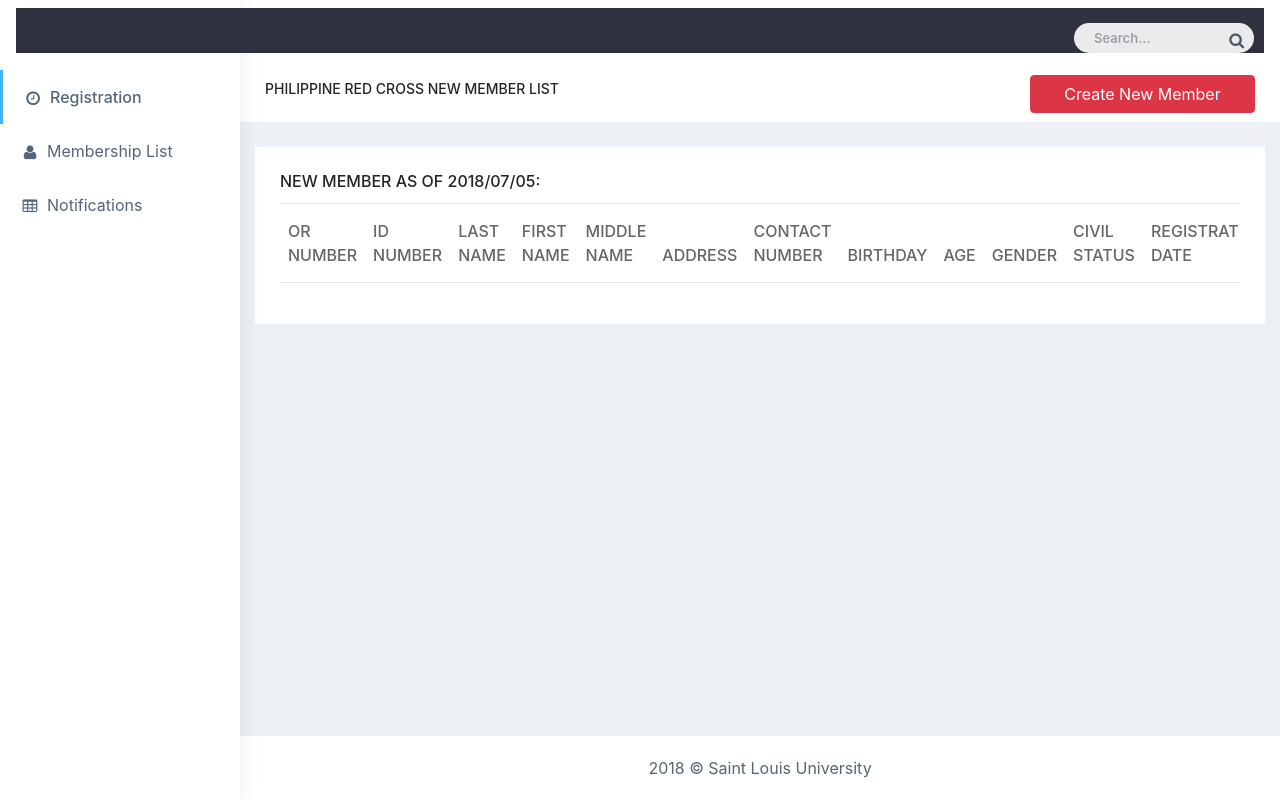
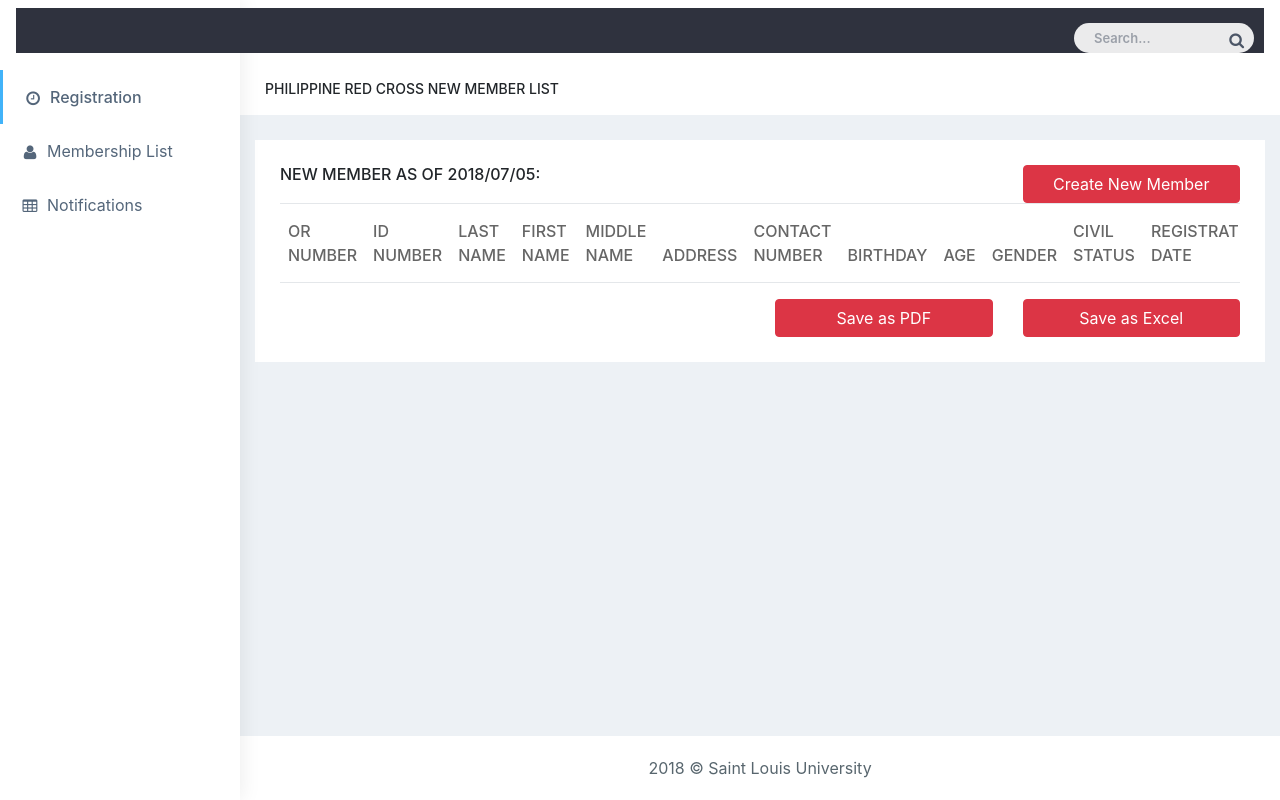
Before and after one commit to emariecayabyab/RedCrossMAAB, a PHP site: page /registration.php in a window 1280 px wide. Run offline with PHP 8.4, Linux system fonts and the light colour scheme; data that the repository does not hold is empty.

Commit message:
Inayos ko yung registration.php

```diff
--- a/registration.php
+++ b/registration.php
@@ -25,6 +25,16 @@
                                     padding: 16px;
                                 }
                                 div.CNM {
+                                    width: 50px;
+                                }
+                                div.div1 {
+                                    width: 320px;
+                                    padding: 10px;
+                                    border: 5px solid gray;
+                                    margin: 0;
+                                }
+
+                                .button {
                                     width: 50px;
                                 }
                                 </style>
@@ -108,9 +118,7 @@
                 <div class="row bg-title">
                     <div class="col-sm-9">
                         <h4 class="page-title">Philippine Red Cross New Member List</h4> </div>
-                    <div class="col-sm-3">
-                        <button type="button" class="btn btn-danger btn-block waves-effect waves-light" data-toggle="modal" data-target="#CNM" ">Create New Member</button>
-                    </div>
+
 
 
                         <!-- Modal for Create New Member -->
@@ -342,15 +350,21 @@
                         <!-- End of Modal -->
                 </div>
                 <!-- /row -->
+                <div class = "white-box" id ="div1">
                 <div class="row">
-                    <div class="col-sm-12">
-                        <div class="white-box">
+                        <div class="col-sm-6">
                             <h3 class="box-title">
                                 <?php
                                 echo "New Member As of " . date("Y/m/d") . ":";
                                 ?>
-
                             </h3>
+                        </div>
+                        <div class="col-sm-3">
+                        </div>
+                        <div class="col-sm-3">
+                            <button type="button" class="btn btn-danger btn-block waves-effect waves-light" data-toggle="modal" data-target="#CNM" >Create New Member</button>
+                        </div>
+                </div>
                             <div class="table-responsive">
                                 <table class="table">
                                     <thead>
@@ -410,10 +424,21 @@ FRAG;
                                 </tbody>
                             </table>
                         </div>
+
+                <div class="row">
+                    <div class="col-sm-6">
+                    </div>
+                    <div class="col-sm-3">
+                        <button type="button" class="btn btn-danger btn-block waves-effect waves-light" >Save as PDF
+                        </button>
+                    </div>
+                    <div class="col-sm-3">
+                        <button type="button" class="btn btn-danger btn-block waves-effect waves-light" >Save as Excel
+                        </button>
                     </div>
                 </div>
+
                     </div>
-                <!-- /.row -->
                 </div>
             <!-- /.container-fluid -->
             <footer class="footer text-center">2018 &copy; Saint Louis University</footer>
```
Lines whose indentation alone changed are shown as unchanged.
